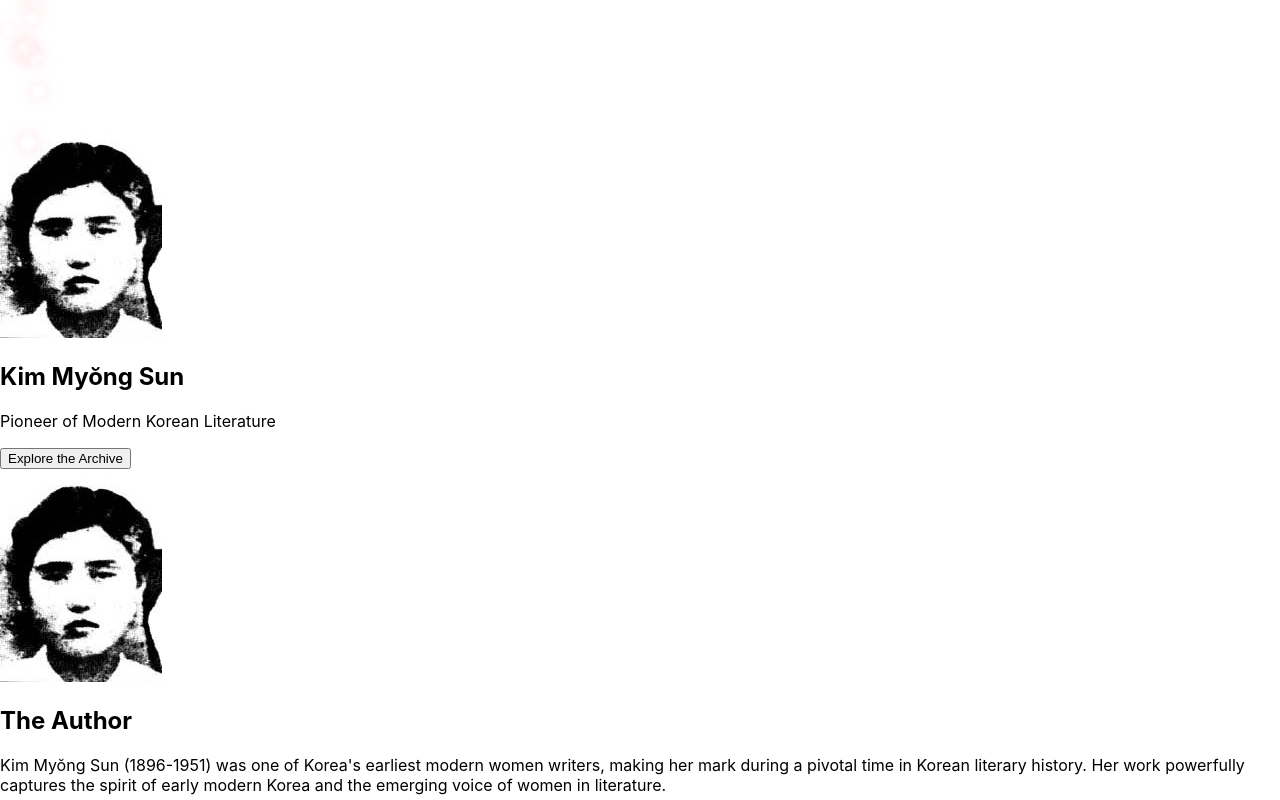
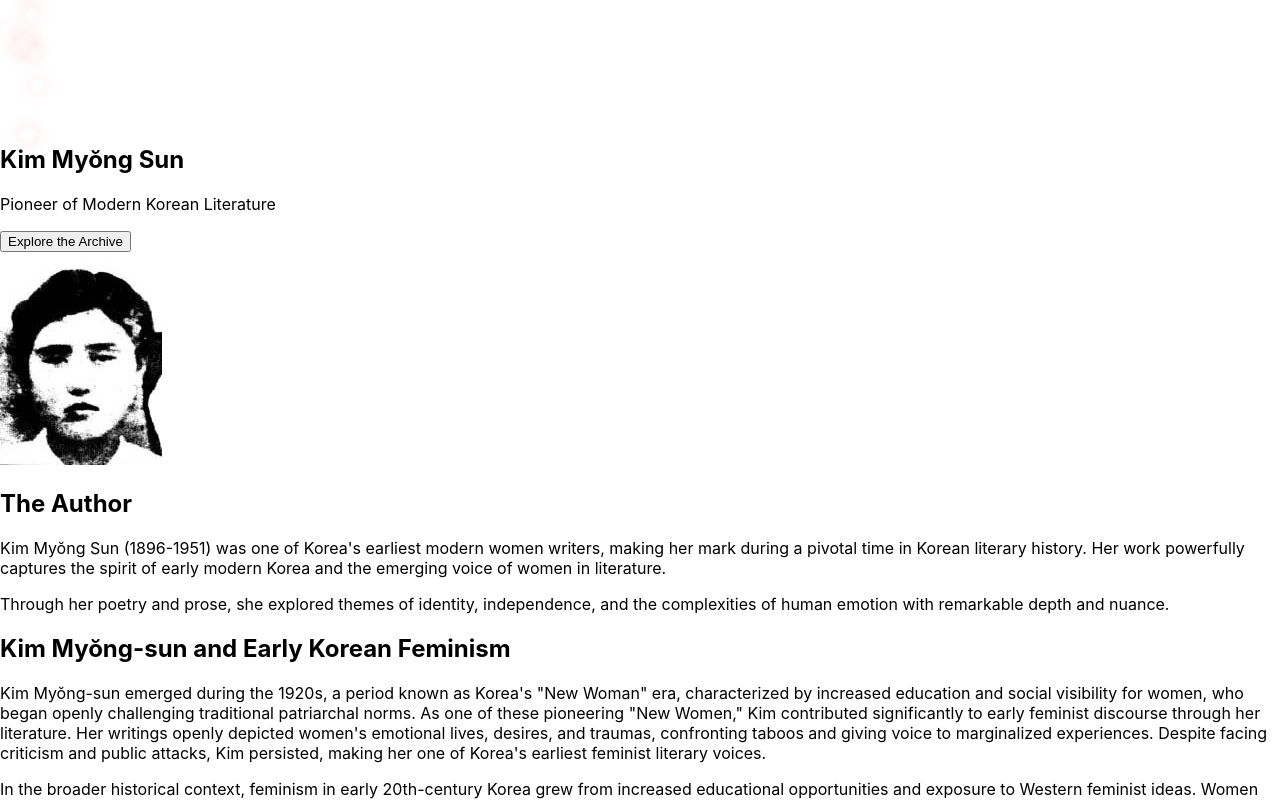
Before and after one commit to pjeon18/kim-myong-sun, a React (Create React App) app: page / in a window 1280 px wide. Shown: the part 1080-1880 px from the top of the page. Built offline with nearby package versions, Linux system fonts and the light colour scheme.

Commit message:
Fix archive page header/navbar consistency and broken JSX. Move author image to about section. Navbar on citations page.

```diff
--- a/src/components/Citations.js
+++ b/src/components/Citations.js
@@ -1,8 +1,12 @@
 import React from "react";
+
+import Navbar from "./Navbar";
 
 export default function Citations() {
   return (
-    <main className="min-h-screen flex flex-col items-center justify-center px-8 py-32 bg-gray-950 text-white">
+    <>
+      <Navbar />
+      <main className="min-h-screen flex flex-col items-center justify-center px-8 py-32 bg-gray-950 text-white">
       <h1 className="text-5xl md:text-7xl font-extrabold mb-12 text-center">Citations</h1>
       <div className="max-w-2xl bg-gray-900/80 rounded-xl shadow-xl p-8 flex flex-col items-center">
         <img
@@ -23,5 +27,6 @@ export default function Citations() {
         </a>
       </div>
     </main>
+    </>
   );
 }
--- a/src/components/ClassicHome.js
+++ b/src/components/ClassicHome.js
@@ -1,4 +1,6 @@
 import { motion } from "framer-motion";
+
+import Navbar from "./Navbar";
 
 export default function ClassicHome() {
   const sections = [
@@ -21,7 +23,9 @@ export default function ClassicHome() {
   ];
 
   return (
-    <div className="min-h-screen bg-black text-white">
+    <>
+      <Navbar />
+      <div className="min-h-screen bg-black text-white">
       {/* Archive Header */}
       <motion.div
         initial={{ opacity: 0 }}
@@ -68,6 +72,7 @@ export default function ClassicHome() {
         Go to Exhibit
       </button>
     </div>
-  </div>
+      </div>
+    </>
   );
 }
--- a/src/components/HomePage.js
+++ b/src/components/HomePage.js
@@ -32,11 +32,7 @@ export default function HomePage() {
 
       {/* Hero Section */}
       <section className="min-h-screen flex flex-col justify-center items-center px-8 py-32">
-        <img
-          src={process.env.PUBLIC_URL + '/author.jpg'}
-          alt="Kim Myŏng Sun portrait"
-          className="w-48 h-48 md:w-64 md:h-64 object-cover rounded-full shadow-xl mb-8 border-4 border-pink-200/60"
-        />
+
         <motion.h1
           initial={{ opacity: 0, y: 50 }}
           animate={{ opacity: 1, y: 0 }}
@@ -66,7 +62,7 @@ export default function HomePage() {
 
       {/* Biography Section */}
       <section className="min-h-screen flex flex-col justify-center px-8 py-32">
-        <div className="max-w-7xl mx-auto grid grid-cols-1 md:grid-cols-2 gap-16 items-center">
+        <div className="max-w-7xl mx-auto flex flex-col md:flex-row gap-16 items-center">
           <motion.div
             initial={{ opacity: 0, x: -50 }}
             whileInView={{ opacity: 1, x: 0 }}
@@ -74,9 +70,9 @@ export default function HomePage() {
             viewport={{ once: true }}
           >
             <img
-              src="/author.jpg"
-              alt="Kim Myŏng Sun"
-              className="w-full rounded-lg shadow-2xl"
+              src={process.env.PUBLIC_URL + '/author.jpg'}
+              alt="Kim Myŏng Sun portrait"
+              className="w-48 h-48 md:w-64 md:h-64 object-cover rounded-full shadow-xl border-4 border-pink-200/60 mx-auto md:mx-0 mb-8 md:mb-0"
             />
           </motion.div>
           <motion.div
```
